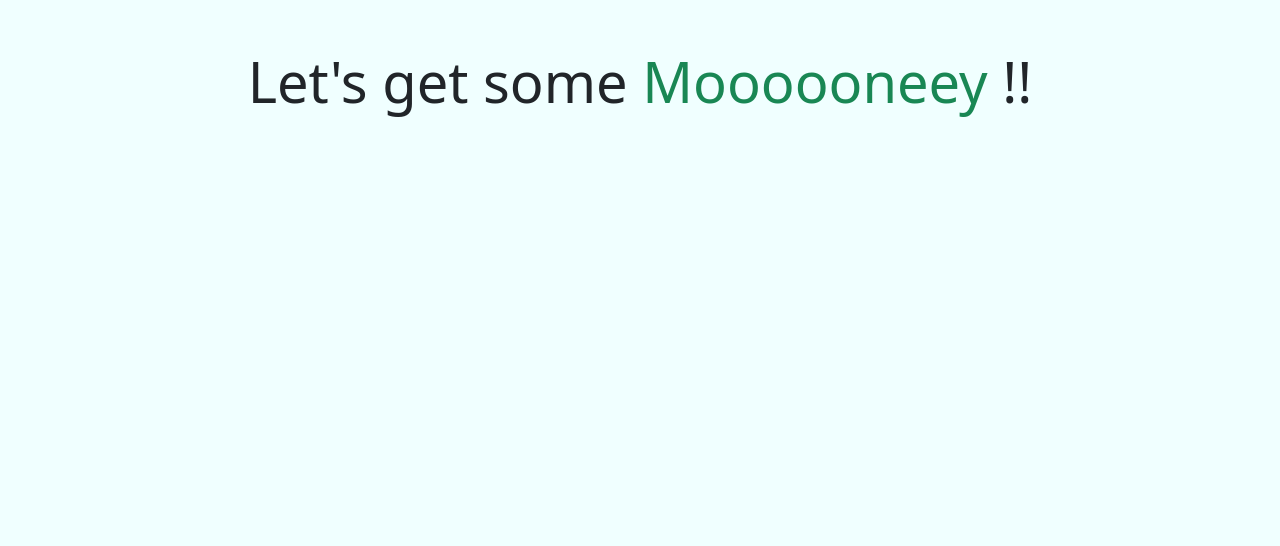
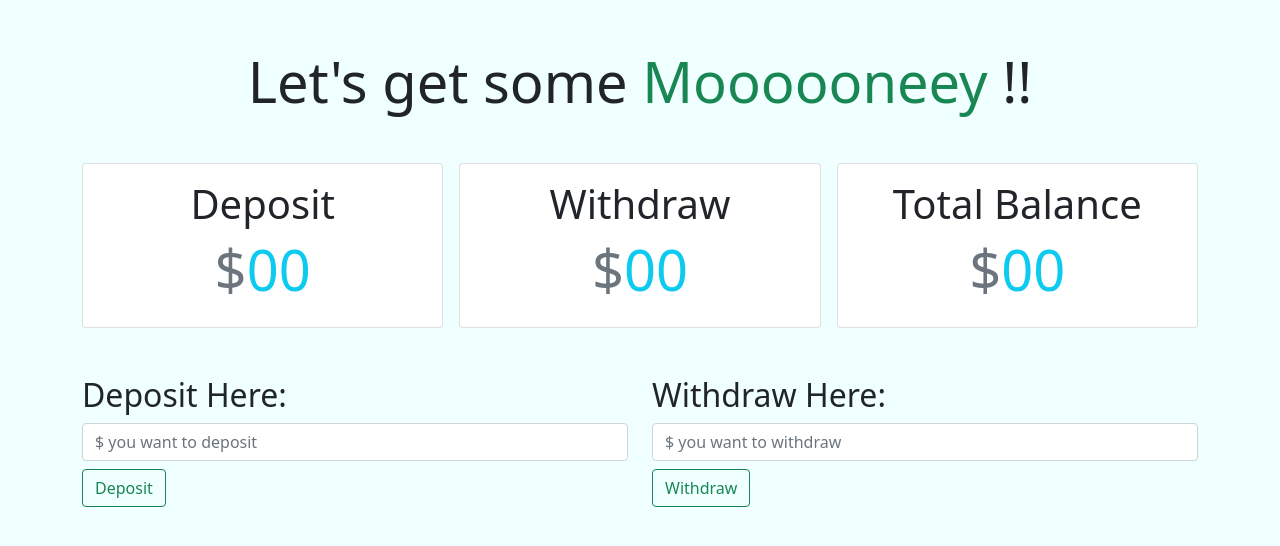
Before and after one commit to z4yed/basic-bank-js, a plain HTML site: page index.html in a window 1280 px wide. Drawn offline with nearby package versions, Linux system fonts and the light colour scheme.

Commit message:
JS fundamentals: Design Completed
Implementation Details:
	- page is designed with bootstrap 5.1

Refs: #12314

```diff
--- a/index.html
+++ b/index.html
@@ -1,30 +1,86 @@
 <!doctype html>
 <html lang="en">
-  <head>
+
+<head>
     <!-- Required meta tags -->
     <meta charset="utf-8">
     <meta name="viewport" content="width=device-width, initial-scale=1">
 
     <!-- Bootstrap CSS -->
-    <link href="https://cdn.jsdelivr.net/npm/bootstrap@5.1.0/dist/css/bootstrap.min.css" rel="stylesheet" integrity="sha384-KyZXEAg3QhqLMpG8r+8fhAXLRk2vvoC2f3B09zVXn8CA5QIVfZOJ3BCsw2P0p/We" crossorigin="anonymous">
+    <link href="https://cdn.jsdelivr.net/npm/bootstrap@5.1.0/dist/css/bootstrap.min.css" rel="stylesheet"
+        integrity="sha384-KyZXEAg3QhqLMpG8r+8fhAXLRk2vvoC2f3B09zVXn8CA5QIVfZOJ3BCsw2P0p/We" crossorigin="anonymous">
 
     <!-- Custom CSS -->
     <link rel="stylesheet" href="style.css">
 
     <title>Basic Bank With JS!</title>
-  </head>
-  <body style="background-color: azure;">
+</head>
+
+<body style="background-color: azure;">
 
     <div class="container">
 
-        <h1 class="text-center display-4 fw-normal my-5">Let's get some <span class="text-success">Moooooneey</span> !! </h1>
+        <h1 class="text-center display-4 fw-normal my-5">Let's get some <span class="text-success">Moooooneey</span> !!
+        </h1>
+
+
+        <div class="row row-cols-1 row-cols-md-3 g-3">
+            <div class="col">
+                <div class="card">
+                    <div class="card-body text-center">
+                        <h3 class="card-title display-6 fw-normal ">Deposit</h3>
+                        <h2 class="display-4 fw-normal text-secondary">$<span id="deposit-total"
+                                class="text-info">00</span></h2>
+                    </div>
+                </div>
+            </div>
+            <div class="col">
+                <div class="card">
+                    <div class="card-body text-center">
+                        <h3 class="card-title display-6 fw-normal ">Withdraw</h3>
+                        <h2 class="display-4 fw-normal text-secondary">$<span id="withdraw-total"
+                                class="text-info">00</span></h2>
+                    </div>
+                </div>
+            </div>
+            <div class="col">
+                <div class="card">
+                    <div class="card-body text-center">
+                        <h3 class="card-title display-6 fw-normal ">Total Balance</h3>
+                        <h2 class="display-4 fw-normal text-secondary">$<span id="total-balance"
+                                class="text-info">00</span></h2>
+                    </div>
+                </div>
+            </div>
+
+        </div>
+
+        <div class="row mt-5">
+            <div class="col-12 col-md-6">
+                <h2>Deposit Here: </h2>
+                <div>
+                    <input type="text" id="deposit-input" class="form-control" placeholder="$ you want to deposit">
+                    <button class="btn btn-outline-success mt-2" id="deposit-button">Deposit</button>
+                </div>
+            </div>
+            <div class="col-12 col-md-6">
+                <h2>Withdraw Here: </h2>
+                <div>
+                    <input type="text" id="withdraw-input" class="form-control" placeholder="$ you want to withdraw">
+                    <button class="btn btn-outline-success mt-2" id="withdraw-button">Withdraw</button>
+                </div>
+            </div>
+        </div>
 
     </div>
 
     <!-- Option 1: Bootstrap Bundle with Popper -->
-    <script src="https://cdn.jsdelivr.net/npm/bootstrap@5.1.0/dist/js/bootstrap.bundle.min.js" integrity="sha384-U1DAWAznBHeqEIlVSCgzq+c9gqGAJn5c/t99JyeKa9xxaYpSvHU5awsuZVVFIhvj" crossorigin="anonymous"></script>
+    <script src="https://cdn.jsdelivr.net/npm/bootstrap@5.1.0/dist/js/bootstrap.bundle.min.js"
+        integrity="sha384-U1DAWAznBHeqEIlVSCgzq+c9gqGAJn5c/t99JyeKa9xxaYpSvHU5awsuZVVFIhvj"
+        crossorigin="anonymous"></script>
 
     <script src="main.js"></script>
 
-  </body>
+</body>
+
 </html>
```
